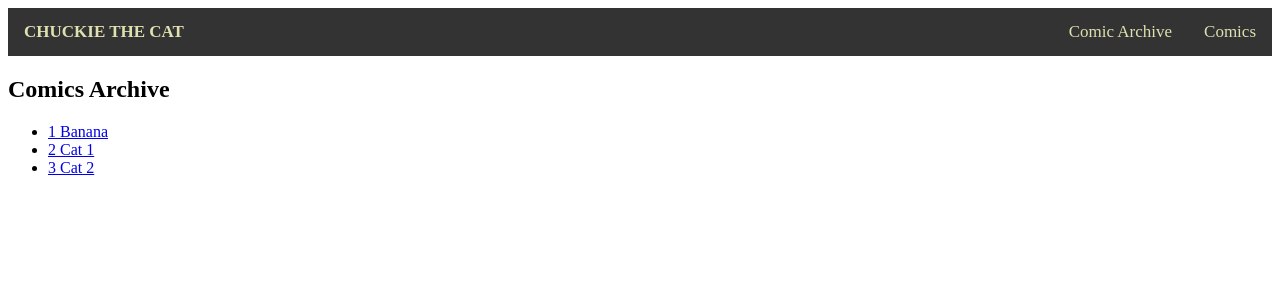
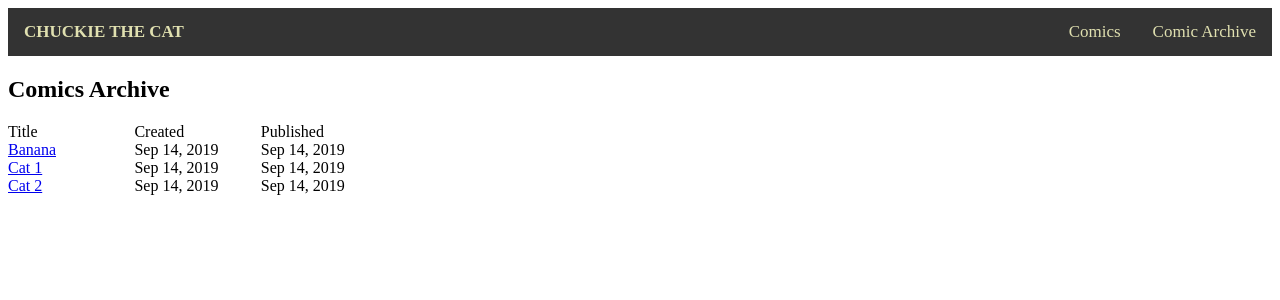
Before and after one commit to erickurtz/chuckie-site, an Angular app: page /archive in a window 1280 px wide. Shown: the top 300 px of the page. Built offline with nearby package versions, Linux system fonts and the light colour scheme.

Commit message:
some ui changes

```diff
--- a/src/app/app.component.css
+++ b/src/app/app.component.css
@@ -4,7 +4,7 @@
   }
 
   /* Style the links inside the navigation bar */
-  .topnav a {
+  .tabs a {
     float: right;
     color: #E0E0B0;
     text-align: center;
@@ -13,7 +13,7 @@
     font-size: 17px;
   }
 
-  .title {
+  .title a {
     float: left;
     text-align: center;
     color: #E0E0B0;
@@ -24,14 +24,18 @@
     font-weight: bold;
   }
 
+  .title a:hover{
+    color: #ddd;
+  }
+
   /* Change the color of links on hover */
-  .topnav a:hover {
+  .topnav .tabs a:hover {
     background-color: #ddd;
     color: black;
   }
 
   /* Add a color to the active/current link */
-  .topnav a.active {
+  .topnav .tabs a.active {
     background-color: #4CAF50;
     color: white;
   }
--- a/src/app/app.component.html
+++ b/src/app/app.component.html
@@ -1,7 +1,11 @@
 
 <div class = "topnav">
-  <div class = "title">CHUCKIE THE CAT</div>
-  <a routerLink="/comics">Comics</a>
-  <a routerLink="/archive">Comic Archive</a>
+  <div class = "title">
+    <a routerLink='comics/latest'> CHUCKIE THE CAT</a>
+  </div>
+  <div class = "tabs">
+    <a routerLink="/archive">Comic Archive</a>
+    <a routerLink="/comics">Comics</a>
+  </div>
 </div>
 <router-outlet></router-outlet>
--- a/src/app/comic-archive/comic-archive.component.css
+++ b/src/app/comic-archive/comic-archive.component.css
@@ -0,0 +1,34 @@
+.list-container, .info{
+    display: grid;
+    grid-template-columns: 10% 10%;
+    margin-bottom: 0;
+}
+
+.comic-title{
+    grid-column: 1;
+    grid-row: 2;
+}
+
+.comic-created{
+    grid-column: 3;
+    grid-row: 2;
+}
+.comic-published{
+    grid-column: 2;
+    grid-row: 2;
+}
+
+.title{
+    grid-column: 1;
+    grid-row: 1;
+}
+
+.created{
+    grid-column: 2;
+    grid-row: 1;
+}
+
+.published{
+    grid-column: 3;
+    grid-row: 1;
+}
--- a/src/app/comic-archive/comic-archive.component.html
+++ b/src/app/comic-archive/comic-archive.component.html
@@ -1,8 +1,22 @@
 <h2> Comics Archive </h2>
-<ul class = "Comics">
-    <li *ngFor="let comic of comics" (click)="onSelect(comic)">
-        <a routerLink="/comics/{{comic.id}}">
-            <span>{{comic.id}}</span> {{comic.title}}
-        </a>
-    </li>
-</ul>
+<div class = "Comics">
+    <div class = "info">
+        <div class = "title">Title</div>
+        <div class = "created">Created</div>
+        <div class =  "published">Published</div>
+    </div>
+
+    <div class = "list-container" *ngFor="let comic of comics" (click)="onSelect(comic)">
+        <div class = "comic-title">
+                <a routerLink="/comics/{{comic.id}}">
+                <span> {{comic.title}} </span>
+            </a>
+        </div>
+        <div class = "comic-published">
+            {{comic.published | date}}
+        </div>
+        <div class = "comic-created">
+            {{comic.created | date }}
+        </div>
+    </div>
+</div>
--- a/src/app/comic/comic.component.css
+++ b/src/app/comic/comic.component.css
@@ -7,6 +7,7 @@
 .comic-container{
     margin: 0 auto;
     width: 1000px; /*this should be size of comic image*/
+
 
 }
 
@@ -20,9 +21,10 @@ img{
 
 .nav-buttons{
     text-align: center;
+    margin-top: 1%;
 
 }
 
 button{
-    padding: 2% 2%;
+    /* padding: 2% 2%; */
 }
```
